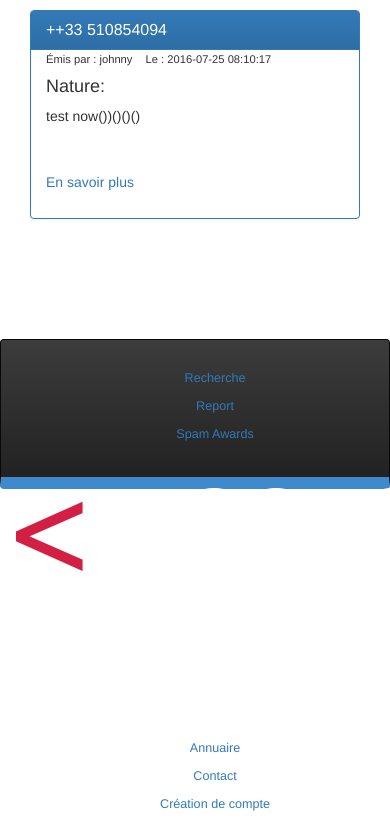
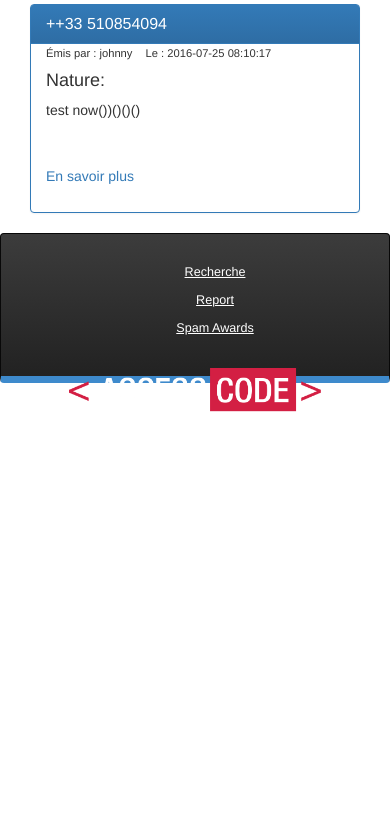
Before and after one commit to MUCHZER/SpamReporter, a PHP site: page / in a window 390 px wide; the page is wider, and only the part inside the window is pictured. Shown: the part 2640-3464 px from the top of that part. After the commit the page ends 3052 px from the top of that part, so only its background shows below. Run offline with PHP 8.4, Linux system fonts and the light colour scheme; data comes from the database, SQL or seed files in the repository; some libraries are stand-ins or nearby versions.

Commit message:
debug some issues with css/style.css
Signed-off-by: FarisOlivier <olivier.l@codeur.online>

```diff
--- a/view/css/style.css
+++ b/view/css/style.css
@@ -56,7 +56,7 @@
 .navtop{
 
   margin-bottom: 0px;
-    border-top: 1em solid #3e8acc;
+    border-top: 0.6em solid #3e8acc;
     font-family: 'champagne__limousinesbold';
 }
 .section2 .container-fluid{
@@ -132,11 +132,10 @@
     height: 150px;
     width: 100%;
     min-height: 50px;
-    margin-top: 100px;
     background-color: #2c2c2c;
     margin-bottom: 0px;
     color:#FFFFFF;
-    border-bottom: 1em solid #3e8acc;
+    border-bottom: 0.6em solid #3e8acc;
       text-align: center;
 
 }
@@ -145,6 +144,16 @@
   list-style-type:none;
 
 }
+.navbar-bottom a {
+
+      text-decoration: underline;
+      color: #ffffff;
+  }
+
+  .navbar-bottom a:hover{
+      color: #ffffff;
+  }
+
 
 footer{
 
@@ -158,3 +167,9 @@
     font-size: 0.8em;
     margin-top: 2.2em;
 }
+#acs{
+    margin-top: 20px;
+    padding-bottom: 1em;
+    width: 20em;
+    height: 75px;
+}
--- a/view/fiche.twig
+++ b/view/fiche.twig
@@ -9,7 +9,7 @@
 		<h1 class="text-center">{{ json.phone_number }}</h1>
 
 		<form class="form-inline" action="#">
-			<button class="btn btn-success col-sm-3 col-sm-offset-7" type="submit"> + "Non-Spam"</button>
+			<button class="btn btn-success col-sm-3 col-sm-offset-1" type="submit"> + "Non-Spam"</button>
 			<button class="btn btn-danger col-sm-3 col-sm-offset-1" type="submit">- "Spam"</button>
 		</form>
 	</div>
```
Also changed, not shown: view/footer.twig (line endings or trailing spaces).
